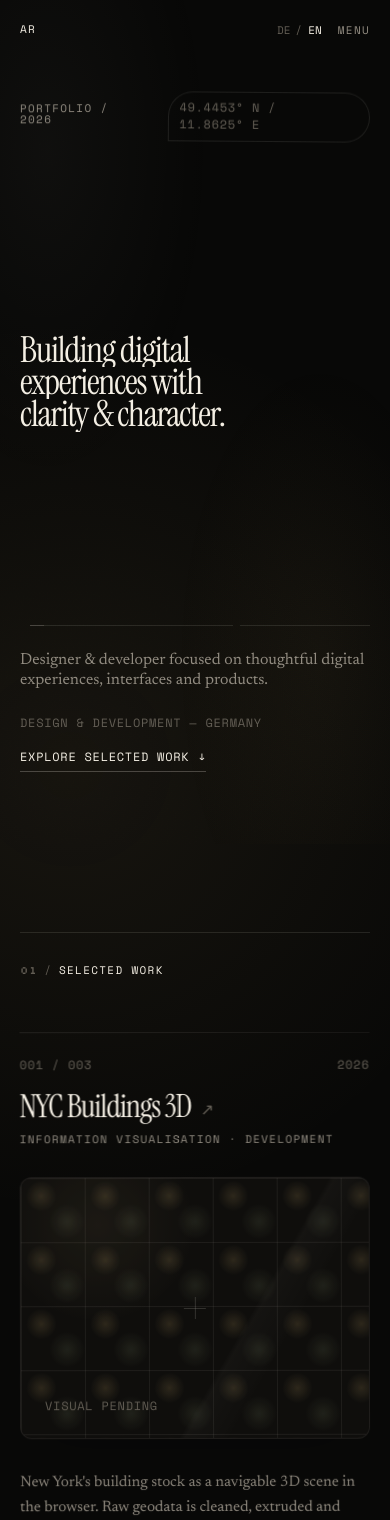
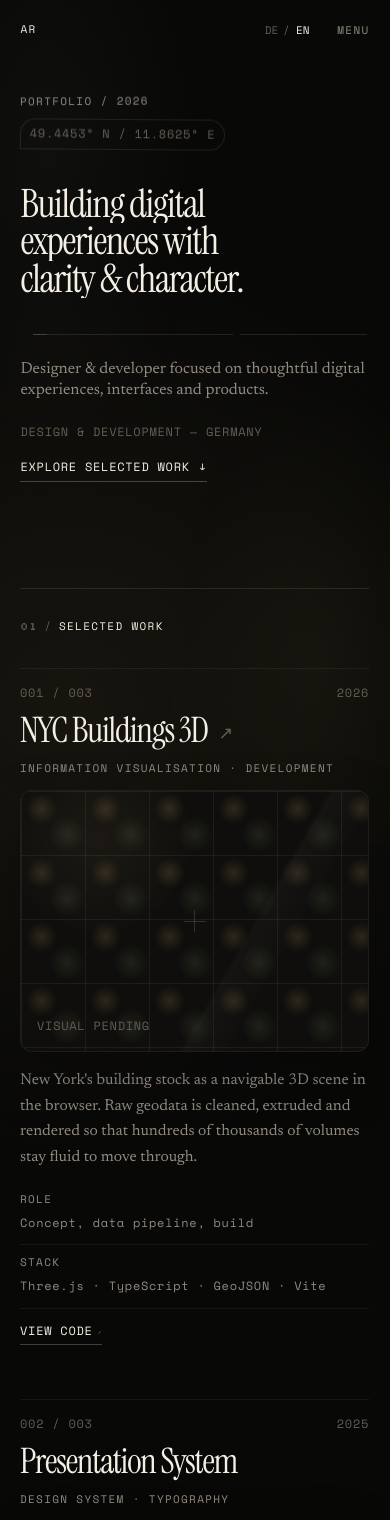
Before and after one commit to pleonastic6/Portfolio, a React (Vite) app: page / in a window 390 px wide. Shown: the top 1520 px of the page. Built offline with nearby package versions, Linux system fonts and the light colour scheme.

Commit message:
Polish mobile responsive layout

```diff
--- a/src/components/Navigation.module.css
+++ b/src/components/Navigation.module.css
@@ -131,6 +131,10 @@
 
   .menuButton {
     display: inline-flex;
+    min-width: 2.75rem;
+    min-height: 2.75rem;
+    align-items: center;
+    justify-content: flex-end;
   }
 
   .brandName {
@@ -214,3 +218,23 @@
   gap: var(--space-4);
   padding-top: var(--space-6);
 }
+
+@media (max-width: 40rem) {
+  .actions {
+    gap: var(--space-4);
+  }
+
+  .overlayInner {
+    padding-top: calc(var(--nav-height) + var(--space-6));
+    padding-bottom: var(--space-6);
+  }
+
+  .overlayItem a {
+    padding-block: var(--space-4);
+    font-size: clamp(1.8rem, 12vw, 2.7rem);
+  }
+
+  .overlayFoot {
+    padding-top: var(--space-5);
+  }
+}
--- a/src/components/ProjectItem.module.css
+++ b/src/components/ProjectItem.module.css
@@ -259,13 +259,57 @@
 }
 
 @media (max-width: 40rem) {
+  .item:nth-child(odd),
+  .item:nth-child(even) {
+    transform: none;
+  }
+
+  .item {
+    padding-top: var(--space-4);
+  }
+
+  .head {
+    gap: var(--space-3);
+  }
+
+  .title {
+    margin-top: var(--space-3);
+    font-size: var(--fs-h2);
+    line-height: 0.96;
+  }
+
+  .discipline,
+  .mediaLink,
+  .media,
+  .footer {
+    margin-top: var(--space-4);
+  }
+
   .media {
     aspect-ratio: 4 / 3;
     border-radius: 12px;
   }
 
+  .footer {
+    gap: var(--space-5);
+  }
+
+  .placeholderLabel {
+    left: var(--space-4);
+    bottom: var(--space-4);
+  }
+
+  .specs {
+    gap: var(--space-3);
+  }
+
   .spec {
     grid-template-columns: minmax(0, 1fr);
     gap: var(--space-2);
+    padding-bottom: var(--space-3);
+  }
+
+  .links {
+    gap: var(--space-4);
   }
 }
--- a/src/sections/About.module.css
+++ b/src/sections/About.module.css
@@ -63,3 +63,20 @@
     max-width: 18ch;
   }
 }
+
+@media (max-width: 40rem) {
+  .statement {
+    max-width: 12ch;
+    line-height: 0.98;
+  }
+
+  .fact {
+    flex-direction: column;
+    align-items: flex-start;
+    gap: var(--space-2);
+  }
+
+  .factValue {
+    text-align: left;
+  }
+}
--- a/src/sections/Contact.module.css
+++ b/src/sections/Contact.module.css
@@ -147,3 +147,24 @@
     grid-template-columns: minmax(0, 1fr);
   }
 }
+
+@media (max-width: 40rem) {
+  .statement {
+    margin-top: var(--space-7);
+    line-height: 0.98;
+  }
+
+  .grid {
+    gap: var(--space-6);
+    margin-top: var(--space-7);
+  }
+
+  .mail {
+    font-size: clamp(1.18rem, 7vw, 1.75rem);
+  }
+
+  .mailFoot,
+  .social {
+    gap: var(--space-3);
+  }
+}
--- a/src/sections/Hero.module.css
+++ b/src/sections/Hero.module.css
@@ -66,6 +66,7 @@
 
 .lineInner {
   display: block;
+  white-space: nowrap;
   transform: translateY(105%);
   animation: rise var(--dur-reveal) var(--ease) both;
   animation-delay: var(--d, 0ms);
@@ -166,9 +167,23 @@
 }
 
 @media (max-width: 56rem) {
+  .hero {
+    min-height: auto;
+    padding-top: calc(var(--nav-height) + var(--space-7));
+    padding-bottom: var(--space-7);
+  }
+
+  .inner {
+    gap: var(--space-7);
+  }
+
+  .top {
+    align-items: flex-start;
+  }
+
   .headline {
+    max-width: none;
     text-wrap: pretty;
-    font-size: clamp(2.1rem, 9.2vw, 4rem);
   }
 
   .bottomRow {
@@ -180,6 +195,26 @@
   .aside {
     align-items: flex-start;
     text-align: left;
+  }
+}
+
+@media (max-width: 30rem) {
+  .top {
+    flex-direction: column;
+    gap: var(--space-3);
+  }
+
+  .coords {
+    align-self: flex-start;
+    padding: 0.38rem 0.55rem;
+  }
+
+  .headline {
+    line-height: 0.92;
+  }
+
+  .rule {
+    margin-inline: 0.15rem;
   }
 }
 
--- a/src/sections/Skills.module.css
+++ b/src/sections/Skills.module.css
@@ -70,3 +70,21 @@
     gap: var(--space-5);
   }
 }
+
+@media (max-width: 40rem) {
+  .row {
+    padding-block: var(--space-5);
+  }
+
+  .rowHead {
+    gap: var(--space-3);
+  }
+
+  .items {
+    gap: 0.45em 1em;
+  }
+
+  .item {
+    font-size: clamp(1rem, 5.4vw, 1.35rem);
+  }
+}
--- a/src/sections/Work.module.css
+++ b/src/sections/Work.module.css
@@ -8,3 +8,10 @@
   gap: clamp(4.5rem, 11vw, 9rem);
   margin-top: clamp(3.5rem, 8vw, 6rem);
 }
+
+@media (max-width: 40rem) {
+  .list {
+    gap: clamp(3.25rem, 14vw, 5rem);
+    margin-top: var(--space-7);
+  }
+}
--- a/src/styles/tokens.css
+++ b/src/styles/tokens.css
@@ -100,6 +100,25 @@
 
 @media (max-width: 48rem) {
   :root {
+    --fs-display: clamp(2.6rem, 12.5vw, 4.4rem);
+    --fs-statement: clamp(2rem, 10vw, 3.6rem);
+    --fs-h2: clamp(2rem, 10vw, 3.15rem);
+    --fs-h3: clamp(1.45rem, 7vw, 2rem);
+    --section-space: clamp(4.25rem, 18vw, 7rem);
+    --gutter: clamp(1rem, 5.25vw, 2rem);
     --nav-height: 3.75rem;
   }
 }
+
+@media (max-width: 30rem) {
+  :root {
+    --fs-display: clamp(2.2rem, 10vw, 2.8rem);
+    --fs-statement: clamp(1.75rem, 9.5vw, 2.8rem);
+    --fs-h2: clamp(1.7rem, 9vw, 2.55rem);
+    --fs-lead: 1rem;
+    --fs-body: 0.98rem;
+    --space-6: 1.5rem;
+    --space-7: 2.25rem;
+    --space-8: 3.25rem;
+  }
+}
```
